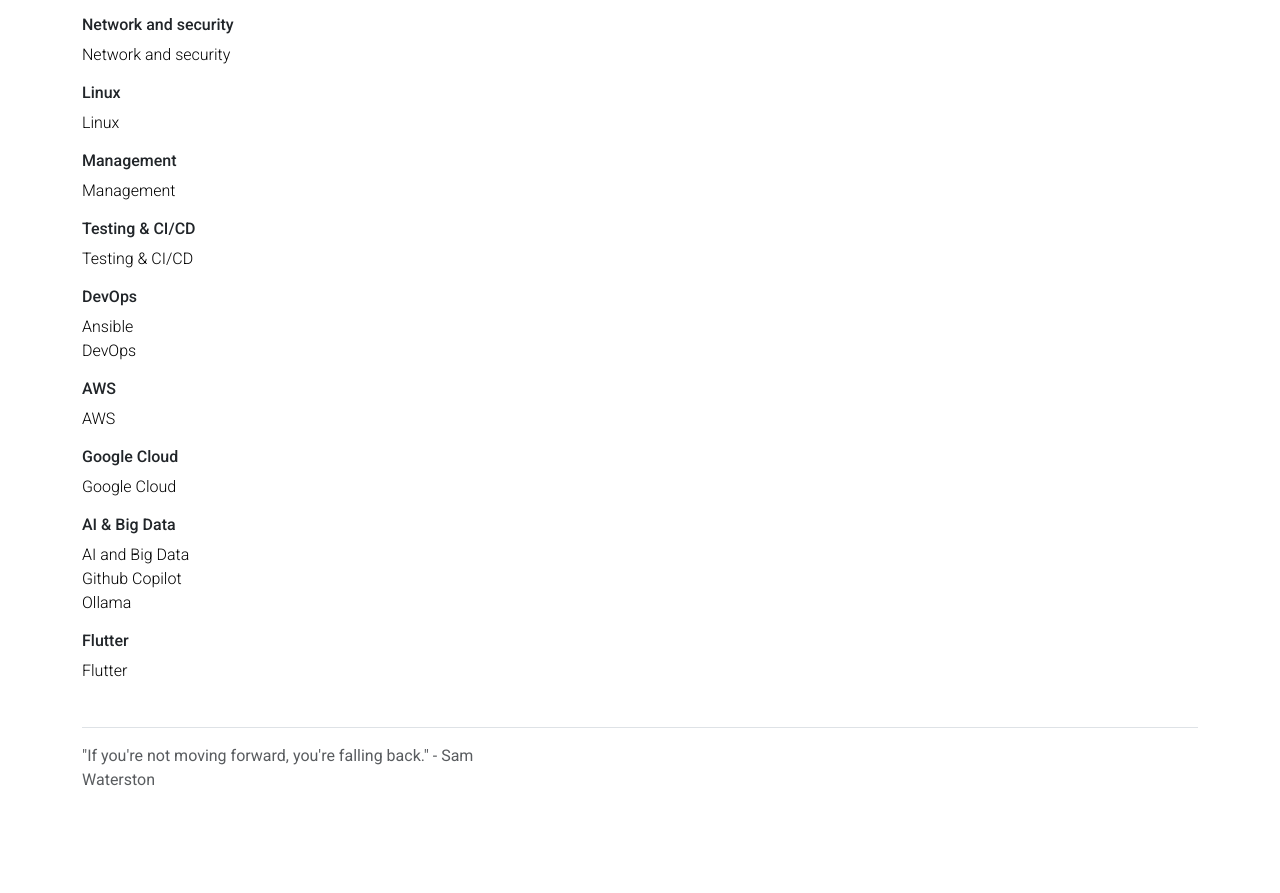
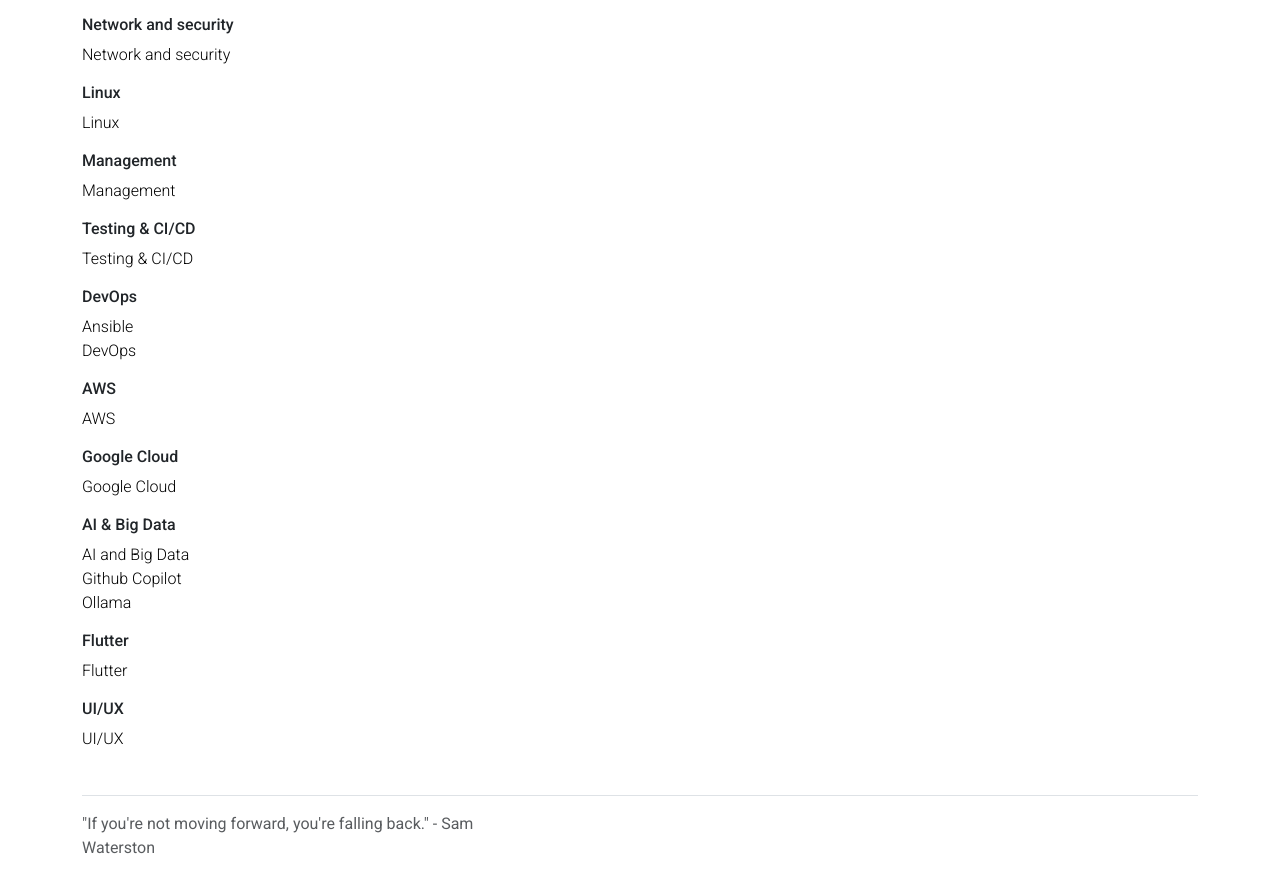
Before and after one commit to ictgtvt/ictgtvt.github.io, a Jekyll site: the page built from index.md, in a window 1280 px wide and 900 px high, scrolled down 842 px. Shown: the top 893 px of the window. Built offline with Jekyll 4.4.1, drawn with Linux system fonts in a browser that asks for light colours; before the commit the page ends 1674 px from its top, so only the background shows below that.

Commit message:
Add UI/UX

```diff
--- a/_config.yml
+++ b/_config.yml
@@ -122,3 +122,7 @@ collections:
     name: "Flutter"
     position: 16
     output: true
+  ui-ux:
+    name: "UI/UX"
+    position: 17
+    output: true
```
Also changed, not shown: _collections/_ui-ux/ui-ux.md (added, +5 -0 lines).
